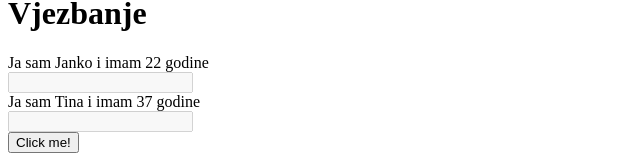
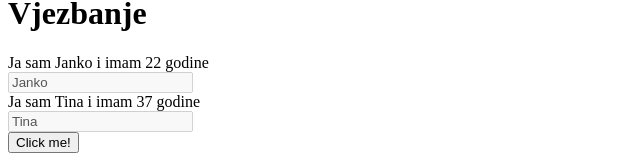
Before and after one commit to MarinZ97/AlgebraReact, a React (Create React App) app: page / in a window 1280 px wide. Shown: the part 914-1072 px from the top of the page, without its empty margins (0-640 px from the left). Built offline with nearby package versions, Linux system fonts and the light colour scheme.

Commit message:
dodana vjezba add godine

```diff
--- a/src/Function1.js
+++ b/src/Function1.js
@@ -22,6 +22,6 @@ export default function Function1() {
         <User1 pod={data[0]} />
         <User1 pod={data[1]} />
 
-        <button onChange={changeName}>Click me!</button>
+        <button onClick={changeName}>Click me!</button>
     </div>);
 }
--- a/src/User1.js
+++ b/src/User1.js
@@ -9,7 +9,7 @@ export default function User1({pod, onRename}) {
 
     return (<div>
         <div>Ja sam {pod.ime} i imam {pod.godine} godine</div>
-        <input value={pod.name} onChange={handleChange} disabled={!onRename} />
+        <input value={pod.ime} onChange={handleChange} disabled={!onRename} />
 
     </div>)
 }
```
